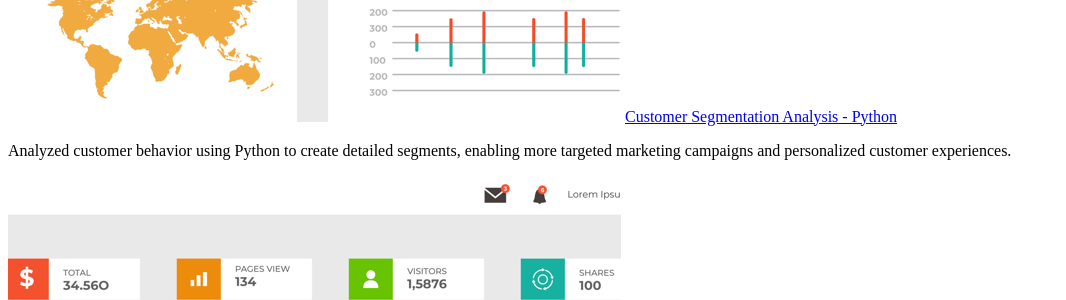
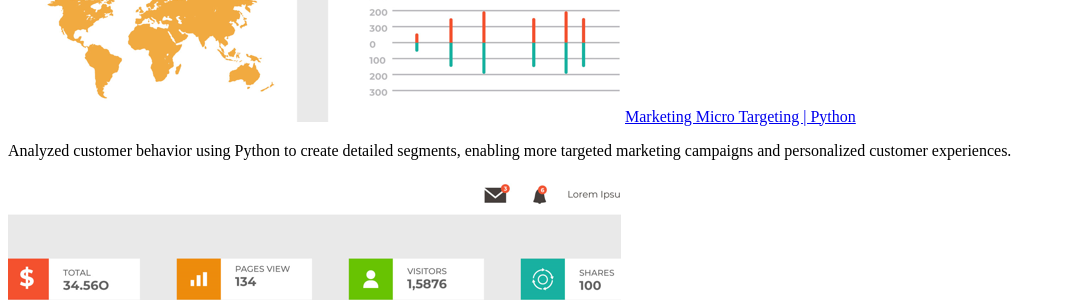
Before and after one commit to saltikg/portfolio, a Jekyll site: the page built from index.html, in a window 1280 px wide and 900 px high, scrolled down 2510 px. Shown: the part 152-452 px from the top of the window, without its empty margins (0-1066 px from the left). Built offline with Jekyll 4.4.1, drawn with Linux system fonts in a browser that asks for light colours.

Commit message:
Update index.html

```diff
--- a/index.html
+++ b/index.html
@@ -16,7 +16,7 @@ title: Home
         <!-- Project 2: Customer Segmentation Analysis -->
         <div class="project-item">
             <img src="assets/img/dashboard-1.png" alt="Customer Segmentation Analysis">
-            <a href="#" class="project-link">Customer Segmentation Analysis - Python</a>
+            <a href="micro-targeting-project.md" class="project-link">Marketing Micro Targeting | Python</a>
             <p class="project-desc">Analyzed customer behavior using Python to create detailed segments, enabling more targeted marketing campaigns and personalized customer experiences.</p>
         </div>
 
```
